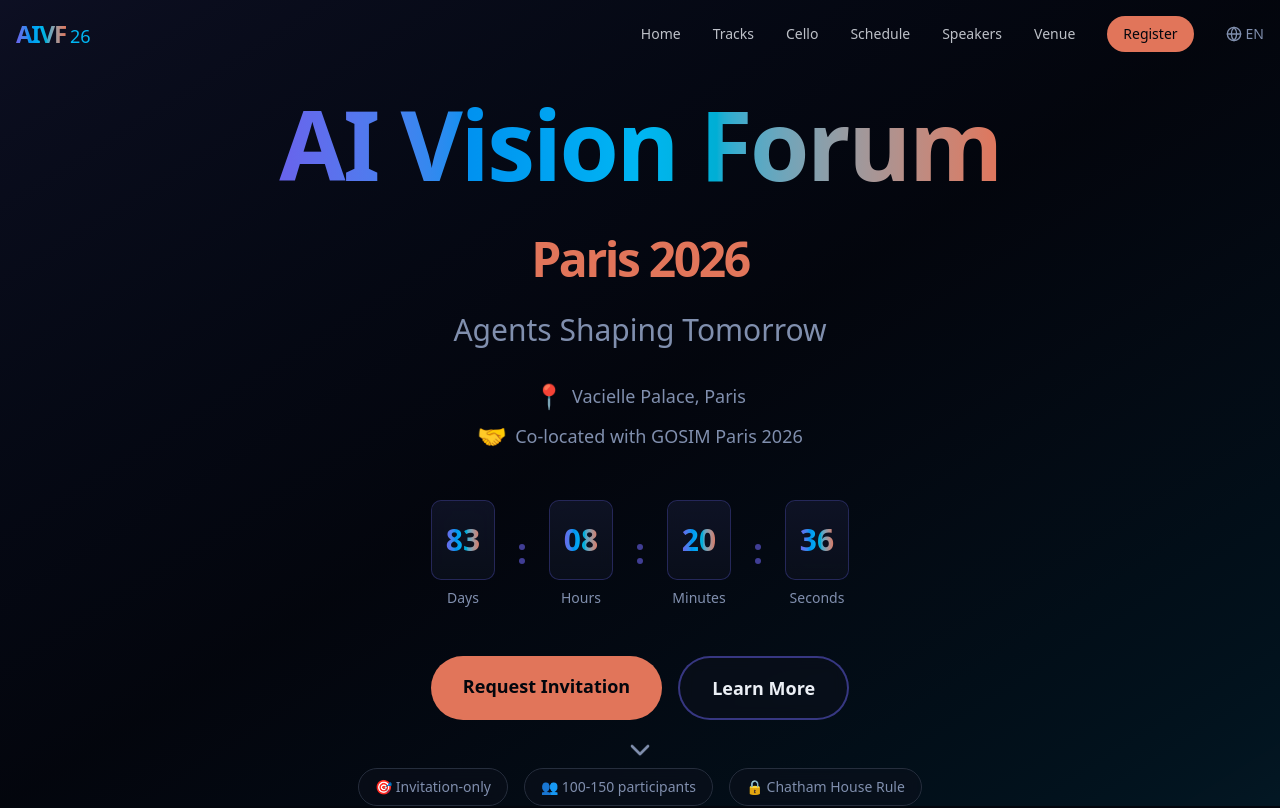
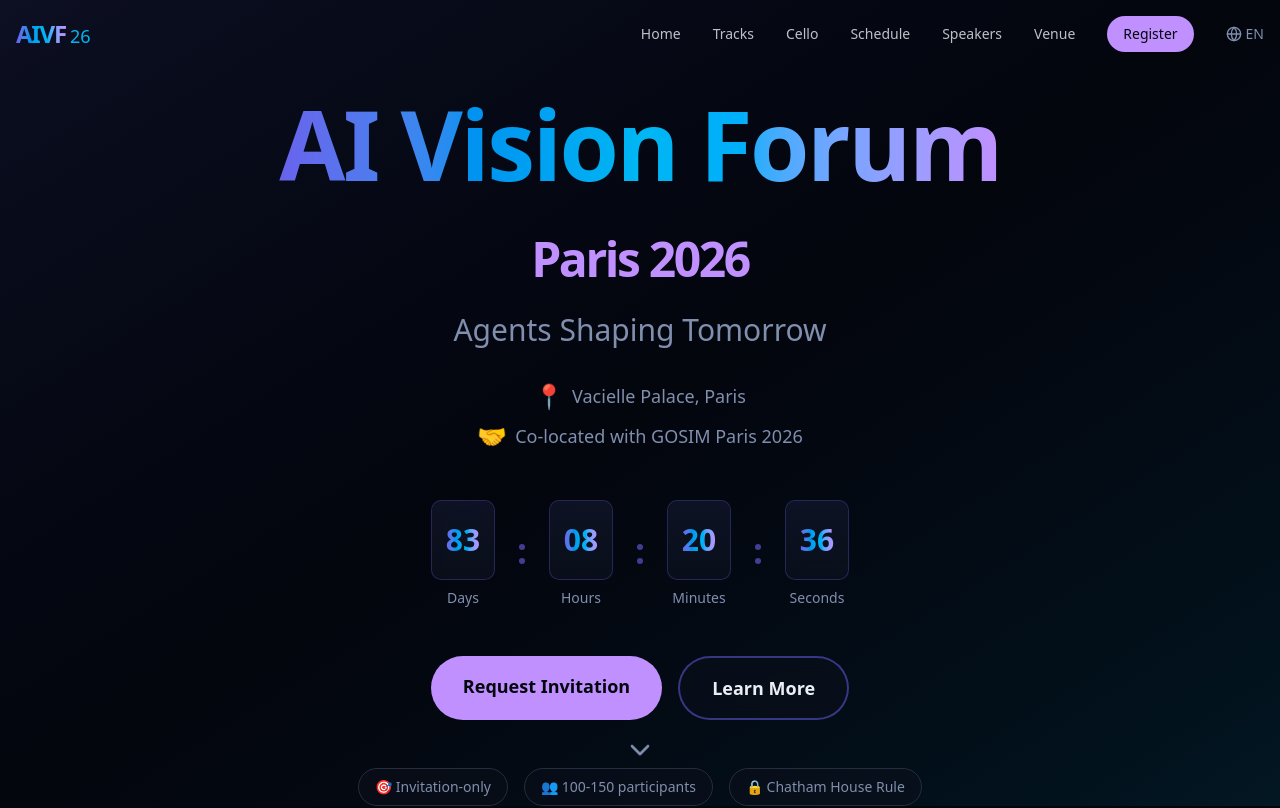
Before and after one commit to Annaxiebot/ai-vision-forum-paris-2026, a Next.js app: page / in a window 1280 px wide. Shown: the top 808 px of the page. Built offline with nearby package versions, Linux system fonts and the light colour scheme.

Commit message:
style: Replace orange accent with soft purple for better harmony

```diff
--- a/app/globals.css
+++ b/app/globals.css
@@ -71,8 +71,8 @@
   --muted: oklch(0.94 0.01 264);
   --muted-foreground: oklch(0.50 0.04 264);
 
-  /* Warm coral - humanity (toned down) */
-  --accent: oklch(0.65 0.12 35);
+  /* Soft purple - AI sophistication */
+  --accent: oklch(0.70 0.15 300);
   --accent-foreground: oklch(0.15 0.03 264);
 
   --destructive: oklch(0.577 0.245 27.325);
@@ -81,7 +81,7 @@
   --ring: oklch(0.45 0.15 280);
 
   --chart-1: oklch(0.65 0.18 220);
-  --chart-2: oklch(0.65 0.12 35);
+  --chart-2: oklch(0.70 0.15 300);
   --chart-3: oklch(0.45 0.15 280);
   --chart-4: oklch(0.70 0.15 300);
   --chart-5: oklch(0.60 0.16 260);
@@ -118,8 +118,8 @@
   --muted: oklch(0.25 0.03 264);
   --muted-foreground: oklch(0.65 0.05 264);
 
-  /* Warm coral accent (toned down) */
-  --accent: oklch(0.68 0.14 35);
+  /* Soft purple accent - AI sophistication */
+  --accent: oklch(0.75 0.18 300);
   --accent-foreground: oklch(0.12 0.02 264);
 
   --destructive: oklch(0.704 0.191 22.216);
@@ -128,7 +128,7 @@
   --ring: oklch(0.58 0.20 280);
 
   --chart-1: oklch(0.70 0.20 220);
-  --chart-2: oklch(0.68 0.14 35);
+  --chart-2: oklch(0.75 0.18 300);
   --chart-3: oklch(0.58 0.20 280);
   --chart-4: oklch(0.75 0.18 300);
   --chart-5: oklch(0.65 0.18 260);
```
